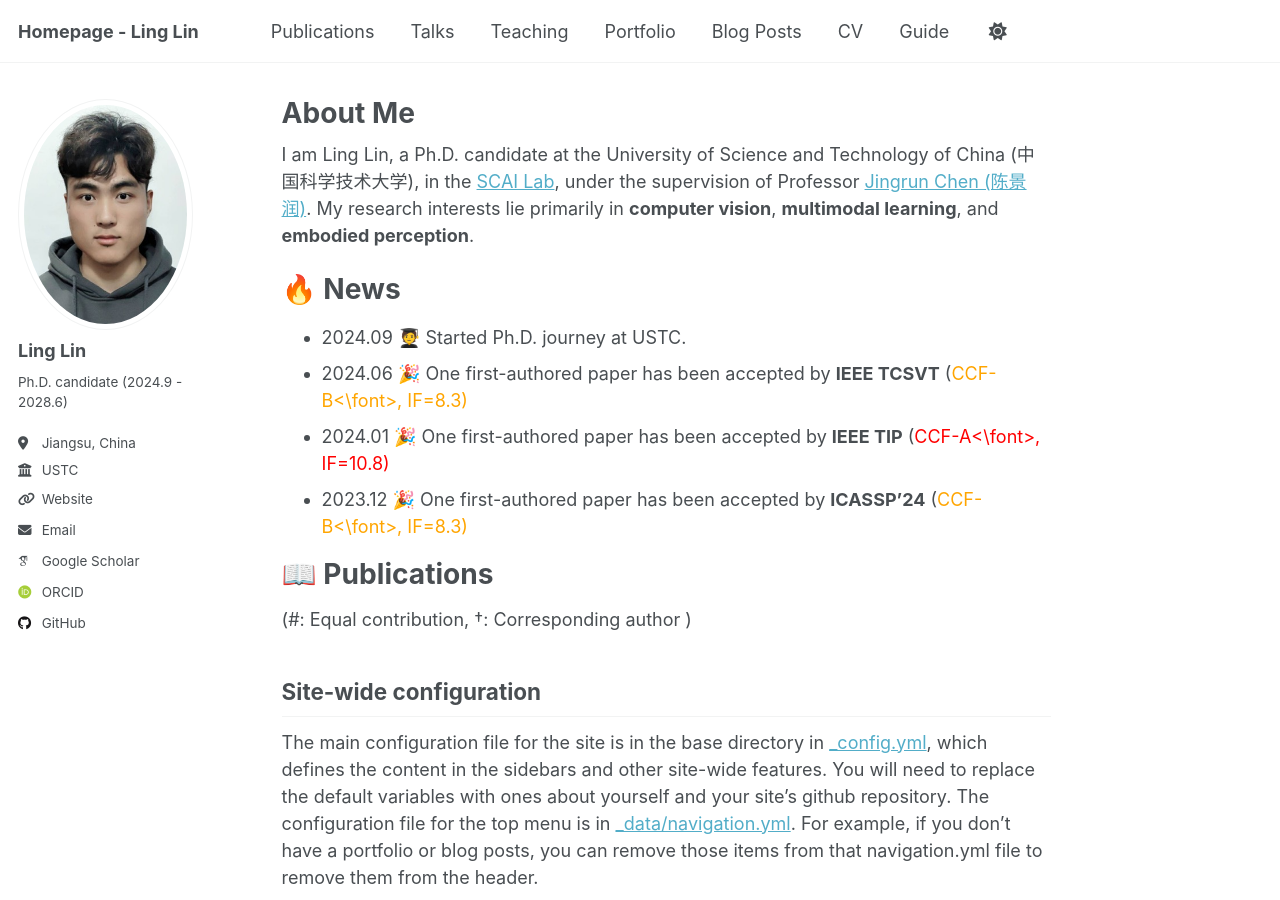
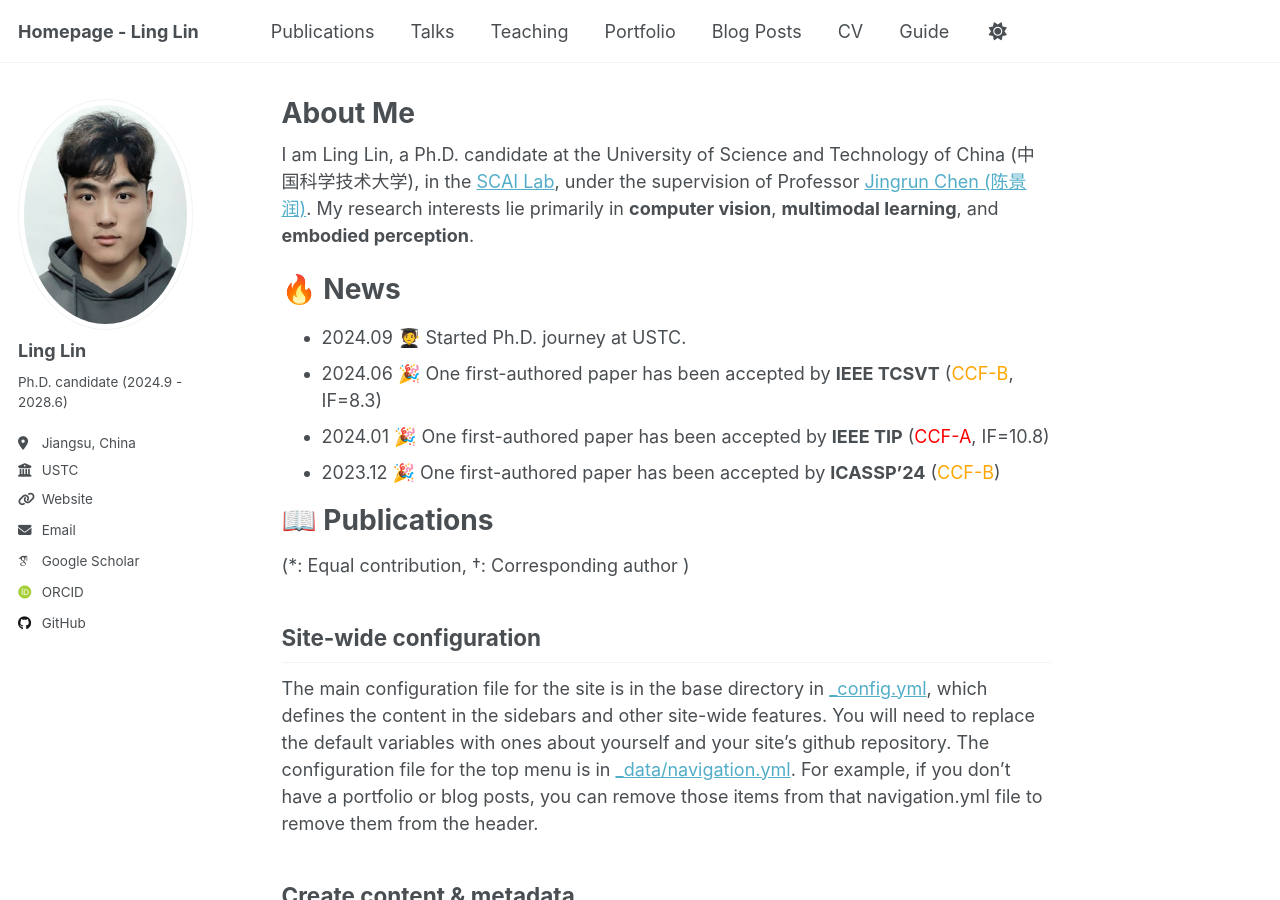
Before and after one commit to LingLin-ll/LingLin-ll.github.io, a Jekyll site: the page built from _pages/about.md, in a window 1280 px wide and 900 px high. Built offline with Jekyll 4.4.1, drawn with Linux system fonts in a browser that asks for light colours; some web fonts are replaced.

Commit message:
Update about.md

```diff
--- a/_pages/about.md
+++ b/_pages/about.md
@@ -12,14 +12,14 @@ I am Ling Lin, a Ph.D. candidate at the University of Science and Technology of
 🔥 News
 ======
 * 2024.09 🧑‍🎓 Started Ph.D. journey at USTC.
-* 2024.06 🎉 One first-authored paper has been accepted by **IEEE TCSVT** (<font color=orange>CCF-B<\font>, IF=8.3)
-* 2024.01 🎉 One first-authored paper has been accepted by **IEEE TIP** (<font color=red>CCF-A<\font>, IF=10.8)
-* 2023.12 🎉 One first-authored paper has been accepted by **ICASSP'24** (<font color=orange>CCF-B<\font>, IF=8.3)
+* 2024.06 🎉 One first-authored paper has been accepted by **IEEE TCSVT** (<font color=orange>CCF-B</font>, IF=8.3)
+* 2024.01 🎉 One first-authored paper has been accepted by **IEEE TIP** (<font color=red>CCF-A</font>, IF=10.8)
+* 2023.12 🎉 One first-authored paper has been accepted by **ICASSP'24** (<font color=orange>CCF-B</font>)
 
 
 📖 Publications
 ======
-(#: Equal contribution, †: Corresponding author )
+(*: Equal contribution, †: Corresponding author )
 
 
 Site-wide configuration
```
